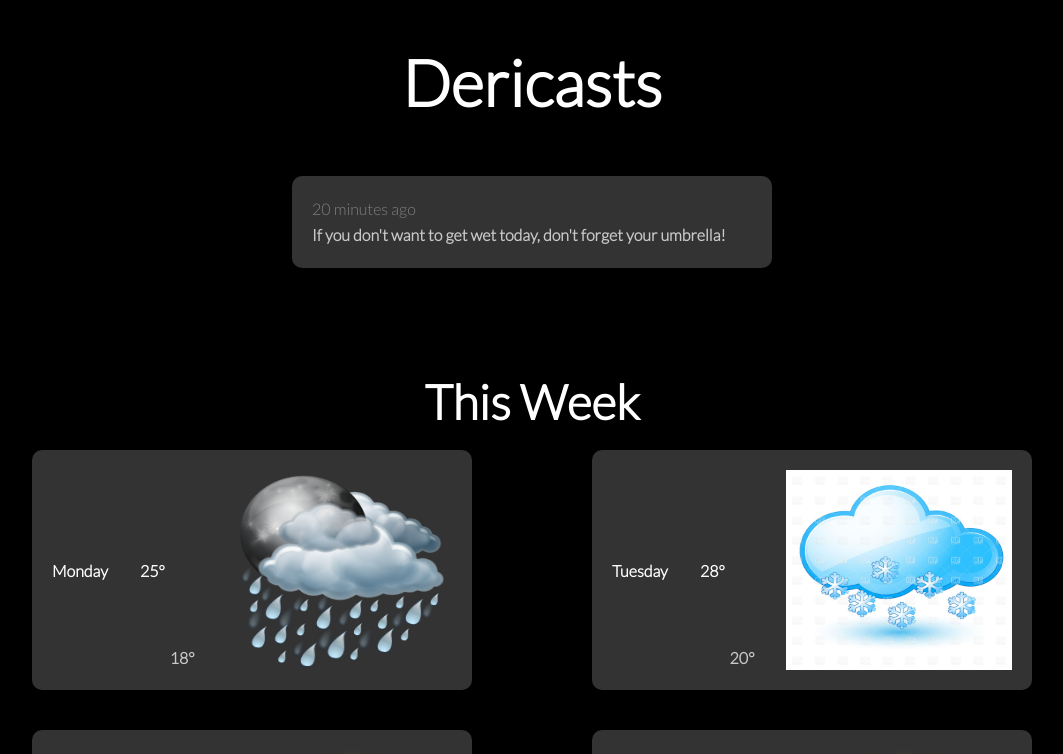
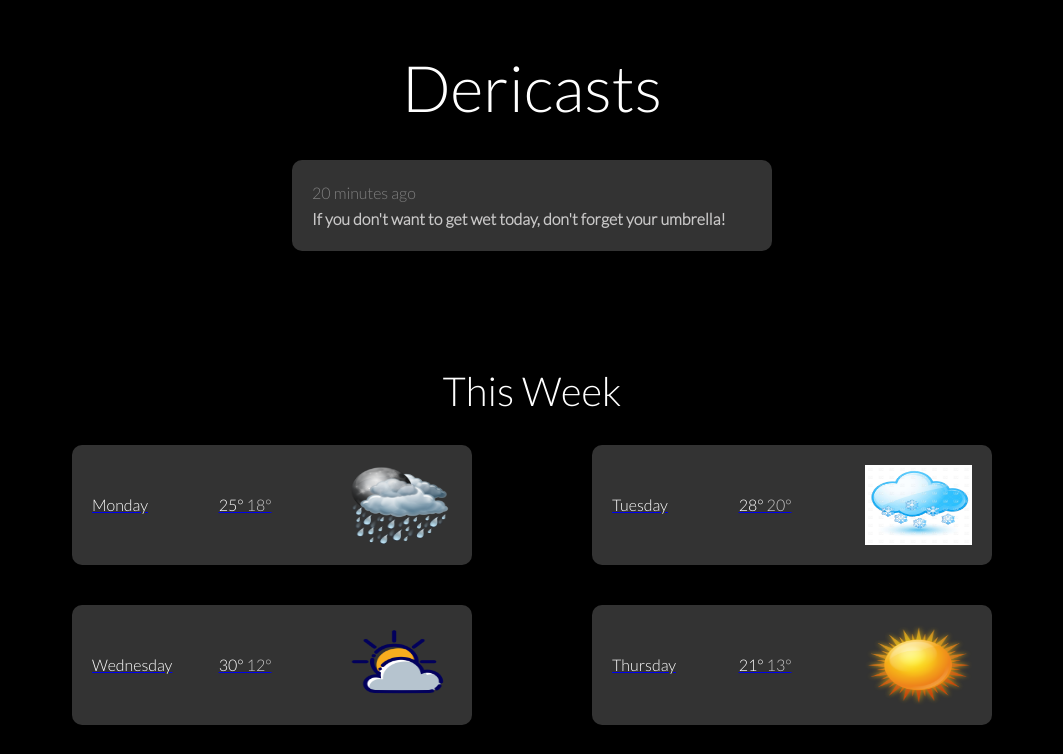
Before and after one commit to nkemjikaobi/dericasts, a React (Create React App) app: page / in a window 1280 px wide. Shown: the top 754 px of the page, without its empty margins (108-1171 px from the left). Built offline with nearby package versions, Linux system fonts and the light colour scheme.

Commit message:
Weeks Layout

```diff
--- a/src/App.css
+++ b/src/App.css
@@ -2,6 +2,7 @@
 @import url('https://fonts.googleapis.com/css2?family=Lato:wght@100;300&display=swap');
 
 *{
+  box-sizing: border-box;
   margin: 0;
   padding: 0;
 }
@@ -43,8 +44,20 @@ img {
 }
 h1 {
   text-align: center;
-  margin: 2rem 0;
   font-size: 4rem;
+  font-weight: 300;
+  line-height: 1.2;
+  margin: 50px 0;
+}
+h3{
+  text-align: center;
+  font-size: 2.5rem;
+  font-weight: 300;
+  line-height: 1.2;
+  margin: 20px 0;
+}
+#header {
+  height: 150px;
 }
 .card-bg{
   width: 500px;
@@ -65,31 +78,27 @@ h1 {
   font-weight: bold;
 }
 
-.grid-3{
+.grid-3 {
   grid-template-columns: repeat(3, 1fr);
+}
+.grid-4 {
+  grid-template-columns: repeat(4,1fr);
 }
 .weeks {
   margin: 6rem auto;
 }
-.weeks h3 {
-  text-align: center;
-  font-size: 3rem;
-}
-.week .flex >*:first-child {
-  color: #fff;
-  margin-right: 2rem;
-}
-.week .flex >*:nth-child(2){
-  color: #fff;
-  margin-right: 0.3rem;
-}
-.week .flex >*:nth-child(3){
-  align-self: flex-end;
-  justify-self: flex-end;
-  color: rgb(201, 200, 200);
-  margin-right: 2rem;
-}
-.week-item {
-  font-weight: bold;
-  font-size: 1rem;
-}
+
+
+ /* Mobile */
+ @media(max-width: 500px){
+  .grid {
+    grid-template-columns: 1fr;
+  }
+  .card-bg {
+    width: 400px;
+  }
+  .week {
+    width: 100%;
+    margin: 0 auto;
+  }
+ }
--- a/src/components/Card.js
+++ b/src/components/Card.js
@@ -4,8 +4,8 @@ const Card = () => {
     return (
         <div className='card-bg'>
             <div className='card container flex'>
-                <p class='card-item'>20 minutes ago</p>
-                <p class='card-item'>If you don't want to get wet today, don't forget your umbrella!</p>
+                <p className='card-item'>20 minutes ago</p>
+                <p className='card-item'>If you don't want to get wet today, don't forget your umbrella!</p>
             </div>
         </div>
     )
--- a/src/components/Header.js
+++ b/src/components/Header.js
@@ -5,7 +5,7 @@ import PropTypes from 'prop-types'
 const Header = ({ title }) => {
     return (
         <div id='header'>
-            <div className="container flex">
+            <div className="container">
                 <h1>{title}</h1>
             </div>
         </div>
--- a/src/components/Weekitem.js
+++ b/src/components/Weekitem.js
@@ -4,14 +4,15 @@ import PropTypes from 'prop-types'
 
 const Weekitem = ({ week: { day, high, low, icon} }) => {
     return (
-        <div class='week'>
-            <div class='container'>
-                <div class='card flex'>
-                    <h5 class='week-item'>{day}</h5>
-                    <p class='week-item'>{high}&#176;</p>
-                    <p class='week-item'>{low}&#176;</p>
-                    <img src={icon} alt='icon' width='200px' height='200px'></img>
-                </div>
+        <div className='week'>
+            <div className='container'>
+                <a href='#!'>
+                    <div className='card grid grid-3'>
+                        <span className='week-item'>{day}</span>
+                        <span className='week-item'>{high}&#176; <span style={color}>{low}&#176;</span></span>
+                        <img src={icon} alt='icon' width='1px' height='80px'></img>
+                    </div>
+                </a>
             </div>
         </div>
     )
@@ -21,4 +22,8 @@ Weekitem.propTypes = {
     week: PropTypes.object.isRequired,
 }
 
+const color = {
+    color: 'rgb(201, 200, 200)'
+}
+
 export default Weekitem
--- a/src/components/Weeks.js
+++ b/src/components/Weeks.js
@@ -1,7 +1,7 @@
 import React, { useState } from 'react'
 import WeekItem from './Weekitem'
 import rain from '../images/rain-icon.png';
-//import cloudy from '../images/cloudy-icon.jpg';
+import cloudy from '../images/cloudy-icon.png';
 import sunny from '../images/sunny-icon.png';
 import snowy from '../images/snowy-icon.jpg';
 
@@ -26,7 +26,7 @@ const Weeks = () => {
             day: 'Wednesday',
             high: 30,
             low: 12,
-            icon: sunny
+            icon: cloudy
         },
         {
             id: 4,
@@ -51,9 +51,9 @@ const Weeks = () => {
         }// eslint-disable-next-line
     ])
     return (
-        <div class='weeks container'>
+        <div className='weeks container'>
             <h3>This Week</h3>
-            <div class='grid'>
+            <div className='grid'>
                 { weeks.map((week) => <WeekItem key={week.id} week={week} /> )}
             </div>
         </div>
```
Also changed, not shown: src/images/cloudy-icon.png (added), 1 other file (tests, documents, lock files or other folders).
